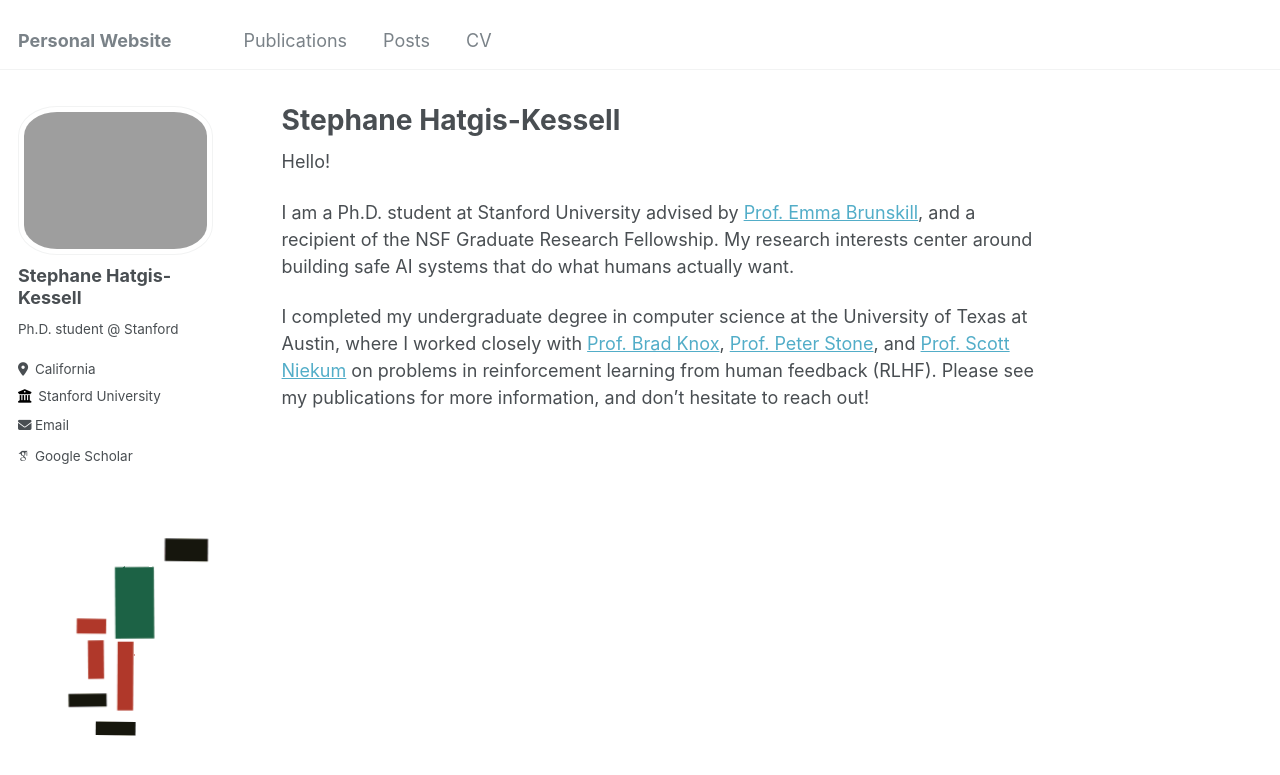
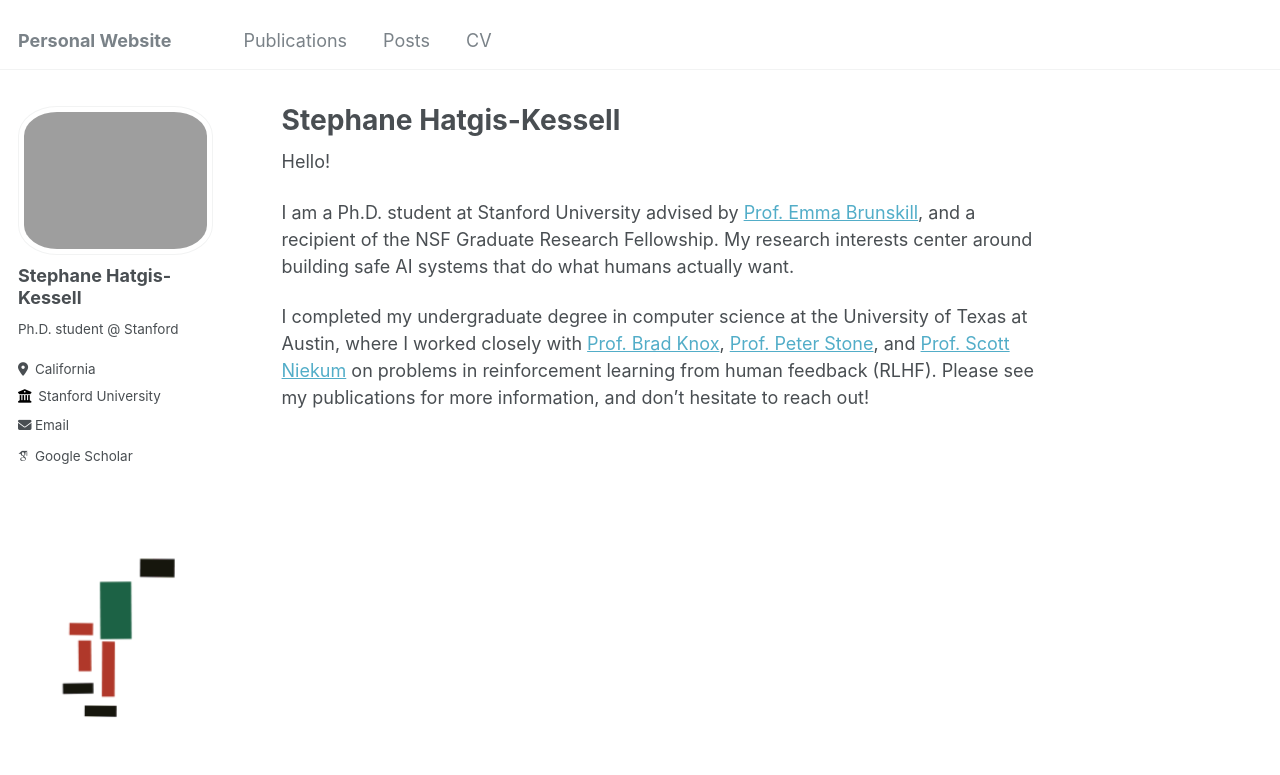
Before and after one commit to Stephanehk/stephanehk.github.io, a Jekyll site: the page built from _pages/about.md, in a window 1280 px wide. Shown: the top 775 px of the page. Built offline with Jekyll 4.4.1, drawn with Linux system fonts in a browser that asks for light colours; some web fonts are replaced.

Commit message:
Centre the skater on his torso and trim the size
The viewBox was centred on the figure's overall bounds, which sit
right of the green torso because the glide pose throws a bar out to
the left. Centre it on the torso itself (x=163) instead, so the body
lines up under the Google Scholar link, and hold the svg to 95% width.

Co-Authored-By: Claude Opus 5 (1M context) <noreply@anthropic.com>

```diff
--- a/_includes/huszar-skater.html
+++ b/_includes/huszar-skater.html
@@ -25,7 +25,7 @@
   @media (min-width: 925px){
     .hz-skater{ display:block; width:100%; margin:1em 0 0; }
   }
-  .hz-skater svg{ display:block; width:100%; height:100%; overflow:visible; }
+  .hz-skater svg{ display:block; width:95%; height:100%; margin:0 auto; overflow:visible; }
 </style>
 
 <script>
```
Also changed, not shown: other parts of _includes/huszar-skater.html (+1 -1 lines).
